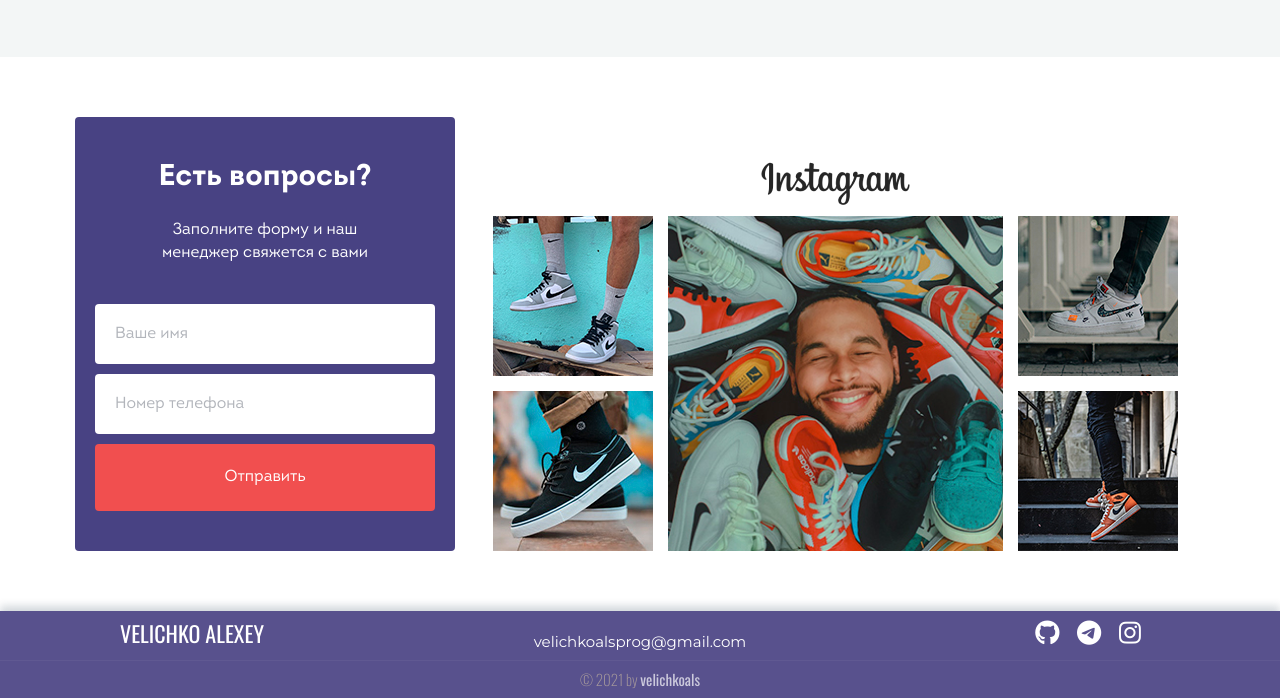
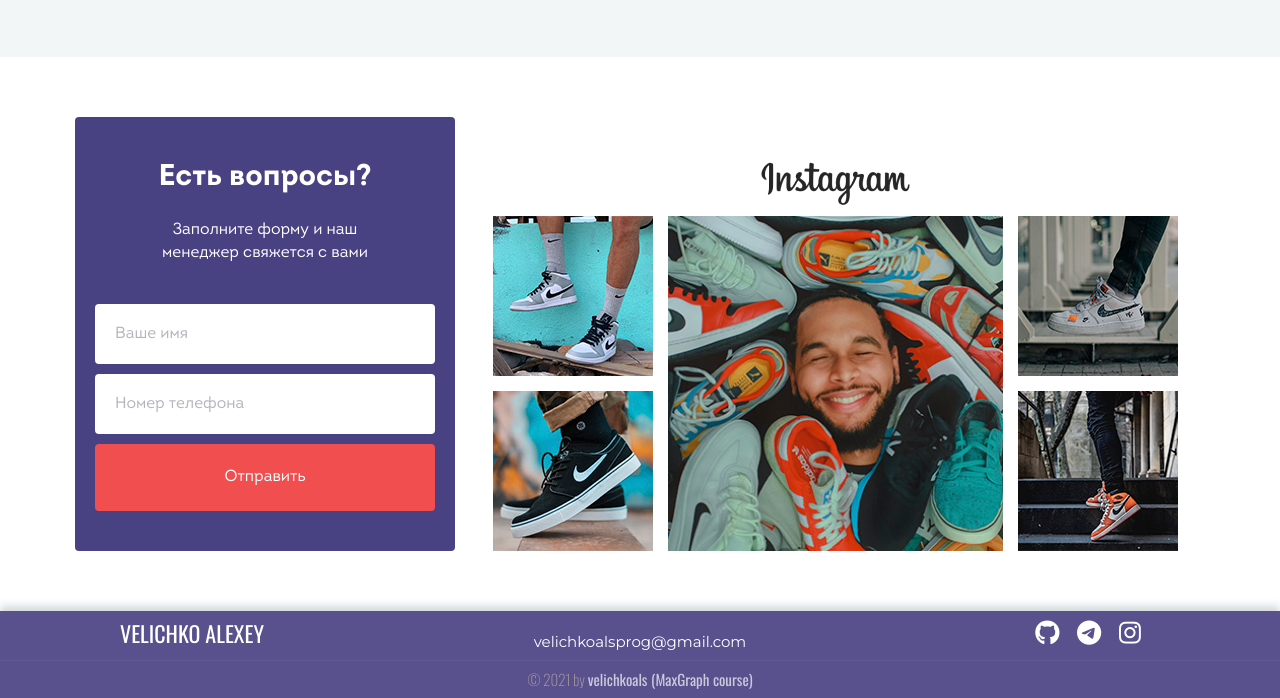
Before and after one commit to velichkoals/sneakmax, a plain HTML site: page index.html in a window 1280 px wide. Shown: the part 5518-6216 px from the top of the page. Drawn offline with nearby package versions, Linux system fonts and the light colour scheme.

Commit message:
Update index.html

```diff
--- a/index.html
+++ b/index.html
@@ -385,7 +385,7 @@
 		</span>
 	</div>
 	<div id="copyright">
-		© 2021 by <span>velichkoals</span>
+		© 2021 by <span>velichkoals (MaxGraph course)</span>
 	</div>
 
 </footer>
```
